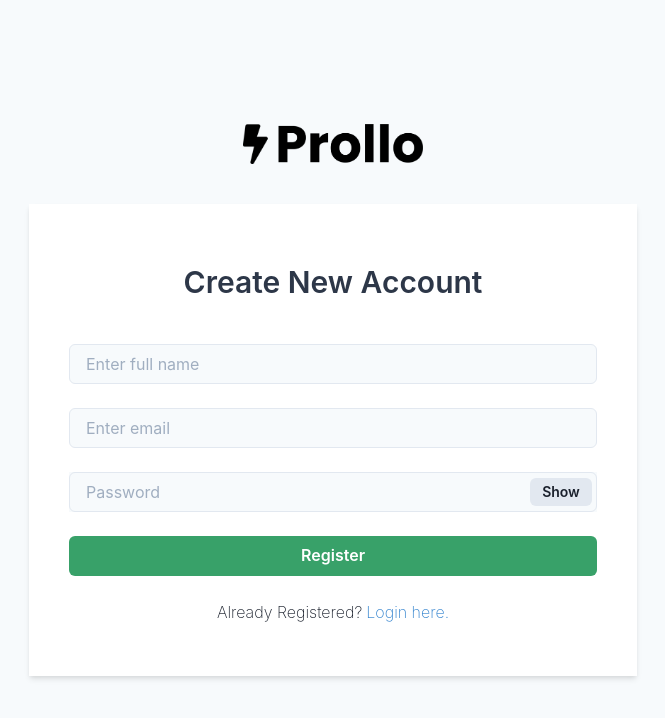
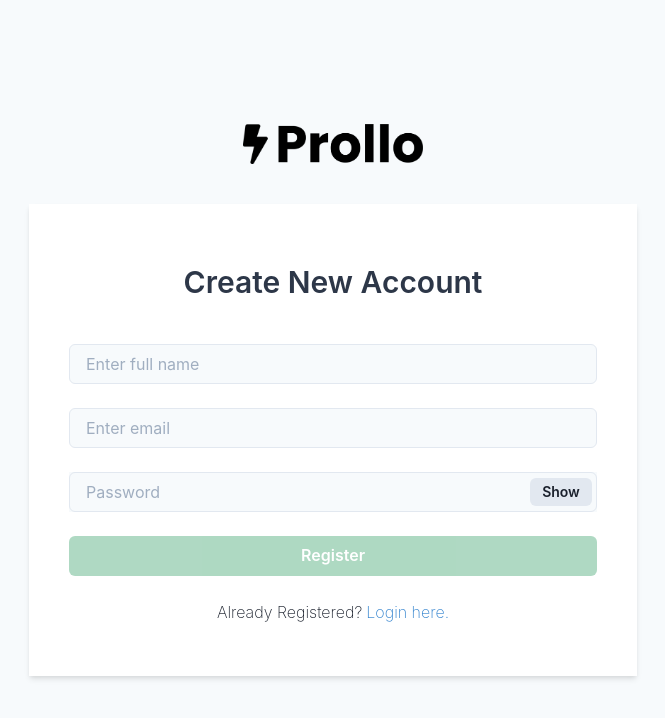
Before and after one commit to wasifbaliyan/prollo-client, a React (Create React App) app: page /login in a window 1280 px wide. Both pictures are taken after a click on the link "Register here.". Shown: the top 718 px of the page, without its empty margins (307-972 px from the left). Built offline with nearby package versions, Linux system fonts and the light colour scheme; no server answers.

Commit message:
add validation to login, register form

```diff
--- a/src/components/LoginForm.jsx
+++ b/src/components/LoginForm.jsx
@@ -15,7 +15,7 @@ import { useHistory } from "react-router-dom";
 import { loginUser } from "../redux/authSlice";
 
 export default function LoginForm({ setRegistered }) {
-  const [loginData, setLoginData] = useState({});
+  const [loginData, setLoginData] = useState({ email: "", password: "" });
   const [show, setShow] = React.useState(false);
   const handleClick = () => setShow(!show);
   const dispatch = useDispatch();
@@ -83,6 +83,10 @@ export default function LoginForm({ setRegistered }) {
           </InputRightElement>
         </InputGroup>
         <Button
+          disabled={
+            loginData.email.trimStart().length === 0 ||
+            loginData.password.trimStart().length === 0
+          }
           as="button"
           type="submit"
           colorScheme="green"
--- a/src/components/RegisterForm.jsx
+++ b/src/components/RegisterForm.jsx
@@ -15,7 +15,11 @@ import { useHistory } from "react-router-dom";
 import { registerUser } from "../redux/authSlice";
 
 export default function RegisterForm({ setRegistered }) {
-  const [registerData, setRegisterData] = useState({});
+  const [registerData, setRegisterData] = useState({
+    name: "",
+    email: "",
+    password: "",
+  });
 
   const [show, setShow] = React.useState(false);
   const handleClick = () => setShow(!show);
@@ -93,7 +97,17 @@ export default function RegisterForm({ setRegistered }) {
             </Button>
           </InputRightElement>
         </InputGroup>
-        <Button type="submit" colorScheme="green" width="full" my="3">
+        <Button
+          disabled={
+            registerData.email.trimStart().length === 0 ||
+            registerData.password.trimStart().length === 0 ||
+            registerData.name.trimStart().length === 0
+          }
+          type="submit"
+          colorScheme="green"
+          width="full"
+          my="3"
+        >
           {status === "loading" ? "Registering..." : "Register"}
         </Button>
       </form>
```
